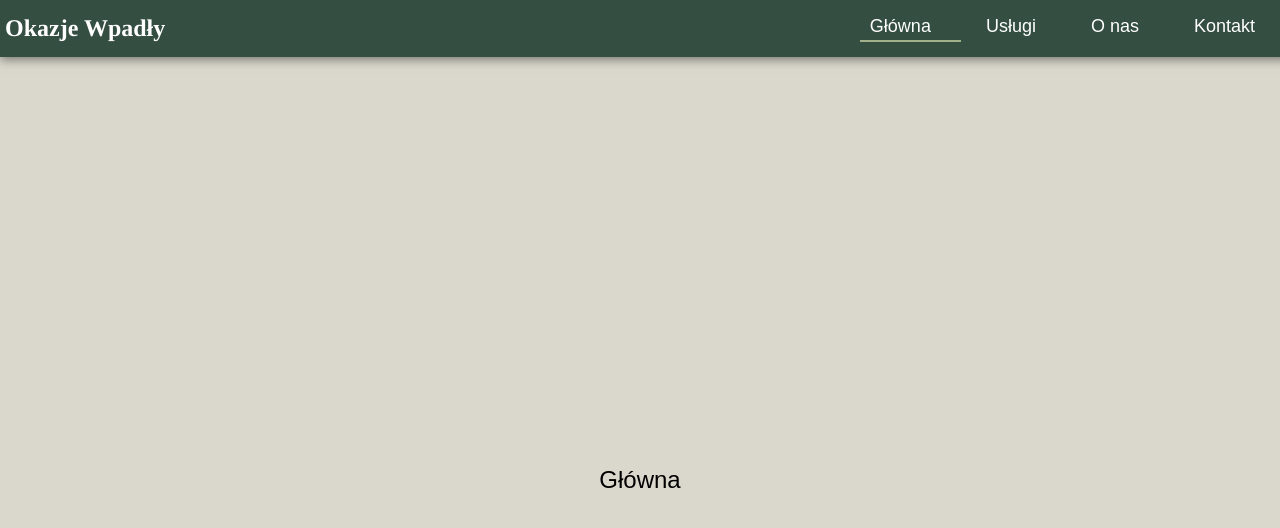
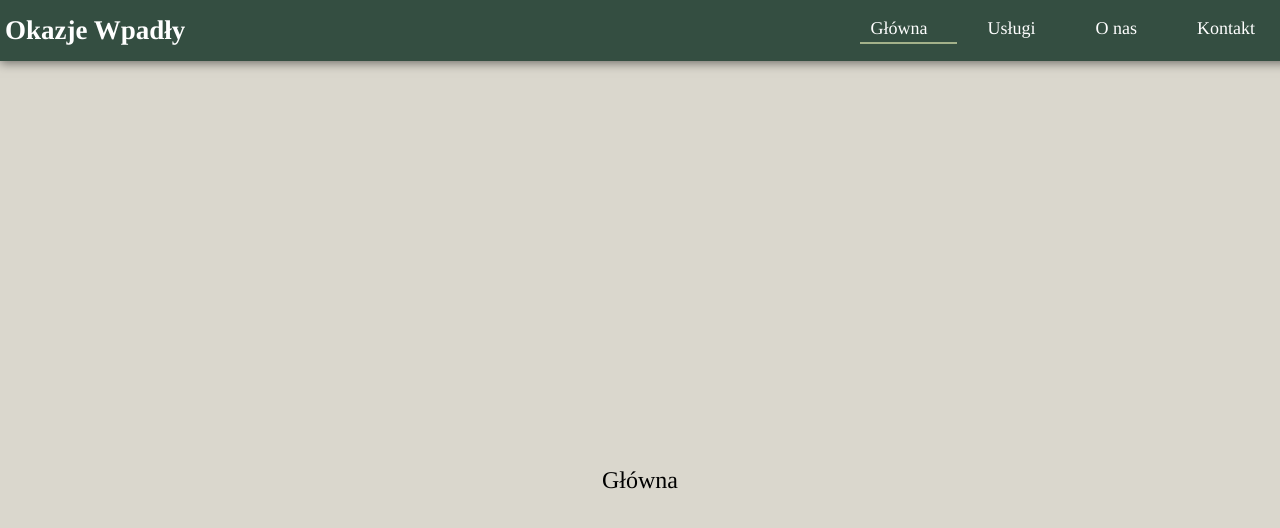
Before and after one commit to w989203re/okazjewpadly, a plain HTML site: page index.html in a window 1280 px wide. Shown: the top 528 px of the page. Drawn offline with Linux system fonts and the light colour scheme.

Commit message:
Update index.html

```diff
--- a/index.html
+++ b/index.html
@@ -6,7 +6,7 @@
     <title>Okazje Wpadły - Strona główna</title>
     <style>
         body {
-            font-family: Arial, sans-serif;
+            font-family: Times, sans-serif;
             margin: 0;
             padding: 0;
             scroll-behavior: smooth;
@@ -26,14 +26,14 @@
             z-index: 1000;
         }
         .logo {
-            font-size: 24px;
+            font-size: 27px;
             front-style:  italic;
             font-weight: bold;
             font-family: 'Times', sans-serif;
         }
         .menu {
             display: flex;
-            gap: 15px;
+            gap: 20px;
         }
         .menu a {
             color: white;
```
